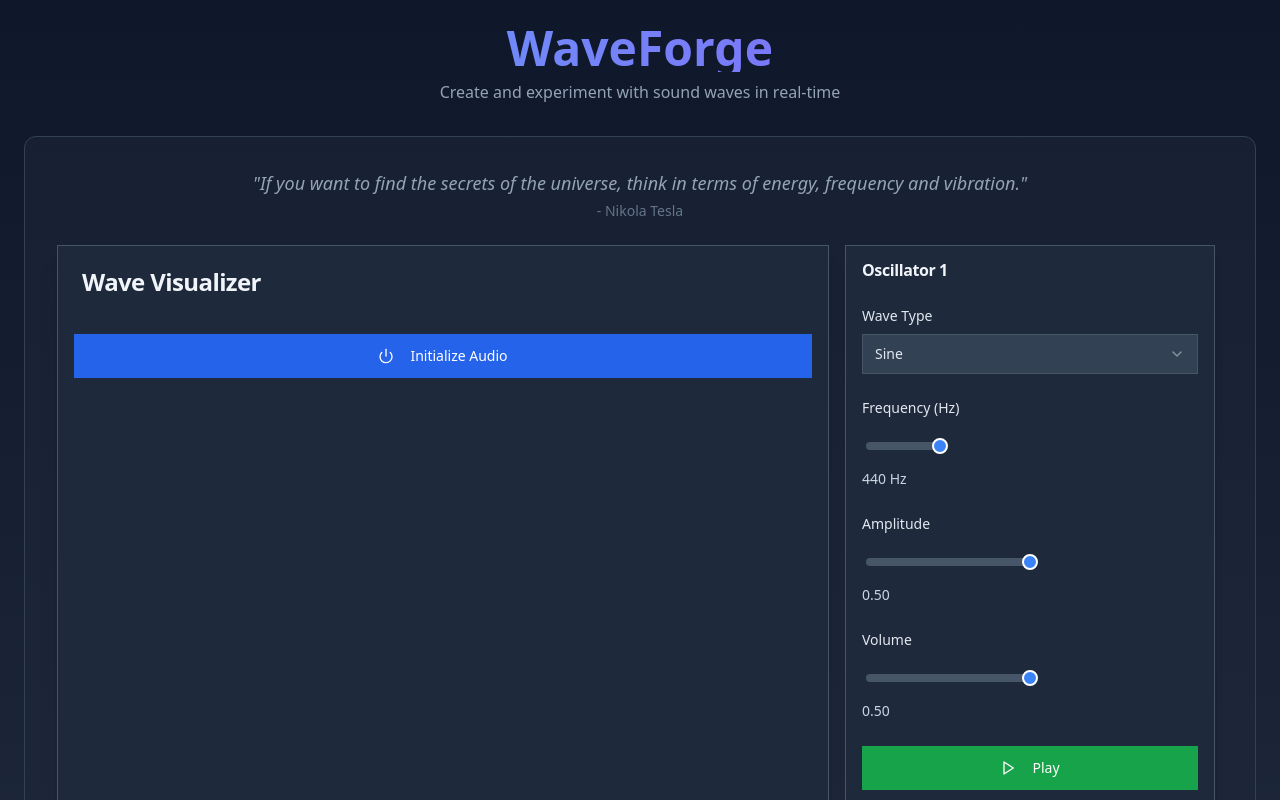
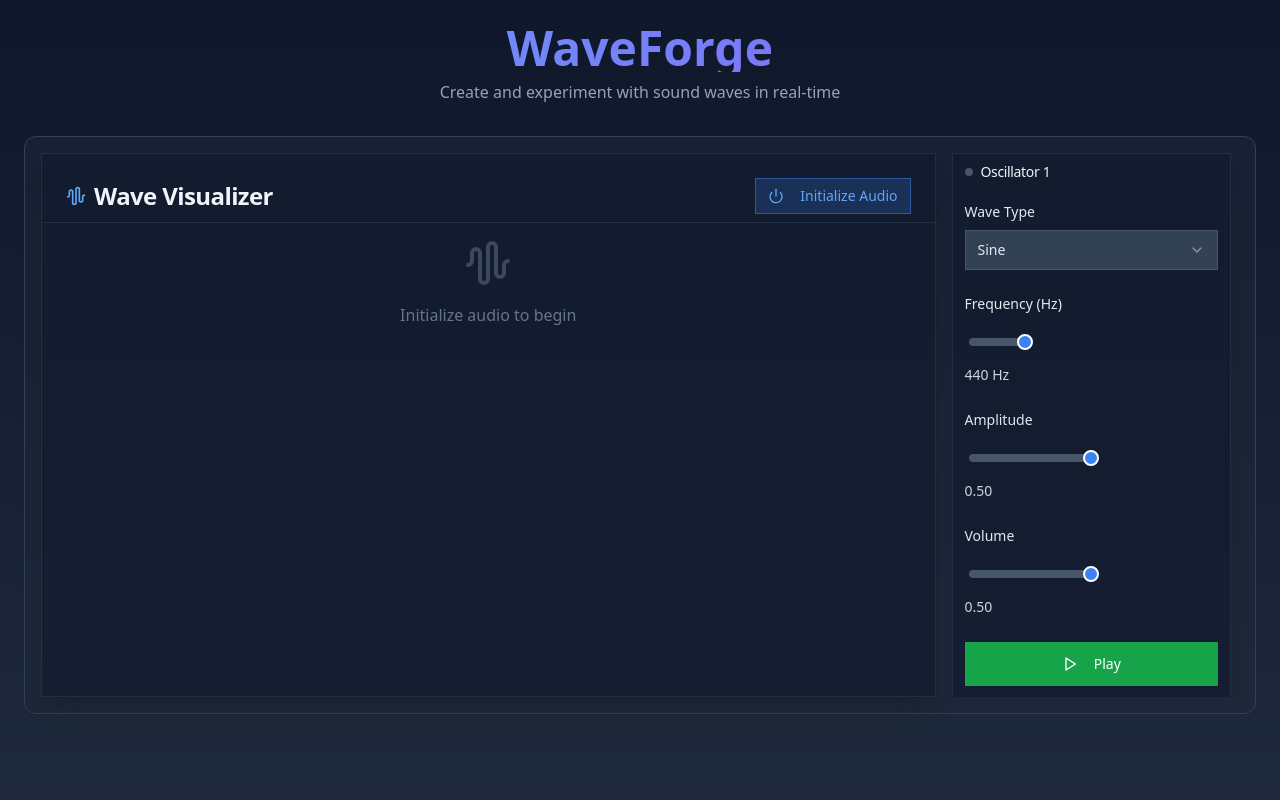
Before and after one commit to Sohaib-2/WaveForge, a React (Vite) app: page / in a window 1280 px wide. Shown: the top 800 px of the page. Built offline with nearby package versions, Linux system fonts and the light colour scheme.

Commit message:
updated ui

```diff
--- a/src/components/WaveGenerator/index.jsx
+++ b/src/components/WaveGenerator/index.jsx
@@ -1,7 +1,7 @@
 import React, { useState, useEffect, useCallback, useRef } from 'react';
 import { Card, CardContent, CardHeader, CardTitle } from '@/components/ui/card';
 import { Button } from '@/components/ui/button';
-import { Trash2, Plus, Power } from 'lucide-react';
+import { Trash2, Plus, Power, AudioWaveform } from 'lucide-react';
 import WaveControls from '../Controls/WaveControls';
 import WaveVisualizer from '../WaveVisualizer';
 import useAudioContext from '../../hooks/useAudioContext';
@@ -122,58 +122,74 @@ const WaveGenerator = () => {
   }, [oscillators.map(o => o.isPlaying).join(',')]);
 
   return (
-    <div className="h-screen p-4">
-      <div className="text-center mb-6">
-        <p className="text-lg italic text-slate-400">
-          "If you want to find the secrets of the universe, think in terms of energy, frequency and vibration."
-        </p>
-        <p className="text-sm text-slate-500 mt-1">- Nikola Tesla</p>
-      </div>
-      <div className="grid grid-cols-1 lg:grid-cols-3 gap-4 h-[calc(100vh-8rem)]">
-        <div className="lg:col-span-2">
-          <Card className="bg-slate-800 border-slate-600 shadow-xl h-full">
-            <CardHeader>
-              <CardTitle className="text-slate-100">Wave Visualizer</CardTitle>
-            </CardHeader>
-            <CardContent className="p-4">
-              {!audioContext ? (
+    <div className="h-[calc(100vh-16rem)]">
+      <div className="grid grid-cols-1 lg:grid-cols-4 gap-4 h-full">
+        <div className="lg:col-span-3 flex flex-col">
+          <Card className="bg-slate-900/50 border-slate-700/50 shadow-xl flex-grow">
+            <CardHeader className="pb-2 border-b border-slate-700/50">
+              <div className="flex items-center justify-between">
+                <CardTitle className="text-slate-100 flex items-center gap-2">
+                  <AudioWaveform className="h-5 w-5 text-blue-400" />
+                  Wave Visualizer
+                </CardTitle>
+                {!audioContext && (
                   <Button
                     onClick={handleStartAudio}
-                  className="w-full bg-blue-600 hover:bg-blue-700 text-white font-medium"
-                  size="lg"
+                    className="bg-blue-500/20 hover:bg-blue-500/30 text-blue-400 border border-blue-500/50"
+                    size="sm"
                   >
-                  <Power className="mr-2 h-5 w-5" />
+                    <Power className="mr-2 h-4 w-4" />
                     Initialize Audio
                   </Button>
+                )}
+              </div>
+            </CardHeader>
+            <CardContent className="p-4 flex-grow">
+              {audioContext ? (
+                <div className="bg-slate-950/50 rounded-xl p-4 h-full border border-slate-800/50">
+                  <WaveVisualizer analyser={analyser} />
+                </div>
               ) : (
-                <div className="bg-slate-900 rounded-lg p-4 h-[calc(100vh-16rem)]">
-                  <WaveVisualizer analyser={analyser} />
+                <div className="h-full flex items-center justify-center">
+                  <div className="text-center text-slate-500">
+                    <AudioWaveform className="h-12 w-12 mx-auto mb-4 opacity-50" />
+                    <p>Initialize audio to begin</p>
+                  </div>
                 </div>
               )}
             </CardContent>
           </Card>
         </div>
 
-        <div className="overflow-auto pr-2">
-          <div className="space-y-3">
+        <div className="flex flex-col gap-3 overflow-auto pr-2">
+          <div className="space-y-2">
             {oscillators.map((osc) => (
-              <Card key={osc.id} className="bg-slate-800 border-slate-600 shadow-xl transition-all hover:border-slate-500">
-                <CardHeader className="pb-2 px-4 pt-3">
+              <Card
+                key={osc.id}
+                className={`
+                  bg-slate-900/50 border-slate-700/50 shadow-xl transition-all
+                  ${osc.isPlaying ? 'ring-1 ring-blue-500/50 border-blue-500/30' : 'hover:border-slate-600/50'}
+                `}
+              >
+                <CardHeader className="pb-2 px-3 pt-2">
                   <div className="flex justify-between items-center">
-                    <CardTitle className="text-slate-100 text-base">Oscillator {osc.id}</CardTitle>
+                    <CardTitle className="text-slate-100 text-sm font-medium flex items-center gap-2">
+                      <div className={`h-2 w-2 rounded-full ${osc.isPlaying ? 'bg-blue-400 animate-pulse' : 'bg-slate-600'}`} />
+                      Oscillator {osc.id}
+                    </CardTitle>
                     {oscillators.length > 1 && (
                       <Button
                         variant="ghost"
                         size="sm"
                         onClick={() => removeOscillator(osc.id)}
-                        className="text-slate-400 hover:text-red-400 hover:bg-slate-700/50 h-8 w-8 p-0"
+                        className="text-slate-400 hover:text-red-400 hover:bg-slate-800/50 h-7 w-7 p-0"
                       >
                         <Trash2 className="h-4 w-4" />
                       </Button>
                     )}
                   </div>
                 </CardHeader>
-                <CardContent className="p-4">
+                <CardContent className="p-3">
                   <WaveControls
                     settings={osc}
                     onSettingsChange={(newSettings) => updateOscillator(osc.id, newSettings)}
@@ -181,14 +197,15 @@ const WaveGenerator = () => {
                 </CardContent>
               </Card>
             ))}
+          </div>
           <Button
             onClick={addOscillator}
-              className="w-full bg-slate-700 hover:bg-slate-600 text-slate-100 mb-4"
+            className="bg-blue-500/20 hover:bg-blue-500/30 text-blue-400 border border-blue-500/50"
+            size="sm"
           >
             <Plus className="mr-2 h-4 w-4" />
             Add Oscillator
           </Button>
-          </div>
         </div>
       </div>
     </div>
```
Lines whose indentation alone changed are shown as unchanged.
